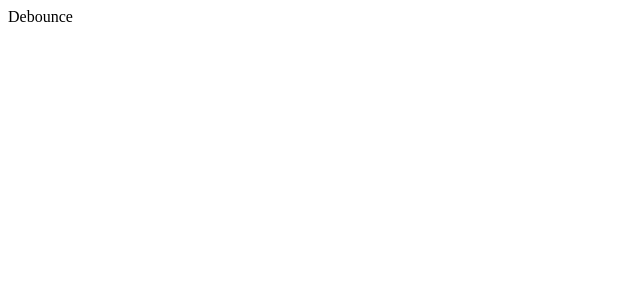
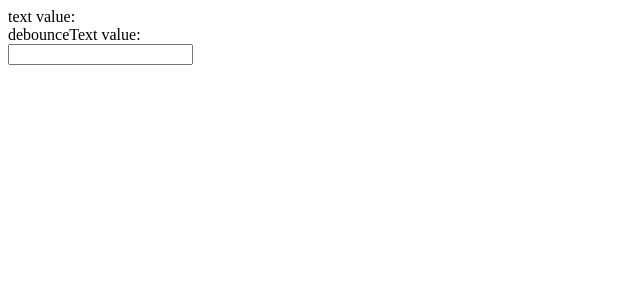
Before and after one commit to incognitokshitij/react-playground, a React (Vite) app: page /debounce-with-use-effect in a window 1280 px wide. Shown: the top 300 px of the page, without its empty margins (0-640 px from the left). Built offline with nearby package versions, Linux system fonts and the light colour scheme.

Commit message:
debounce with use effect

```diff
--- a/src/debounce/index.jsx
+++ b/src/debounce/index.jsx
@@ -1,5 +1,35 @@
+import { useState, useEffect } from "react";
+
 function DebounceWithUseEffect() {
-  return <div>Debounce</div>;
+  const [text, setText] = useState("");
+  const [debounceText, setDebounceText] = useState("");
+
+  useEffect(() => {
+    const timer = setTimeout(() => {
+      console.log("setting debounce value", text);
+      setDebounceText(text);
+    }, 500);
+
+    return () => {
+      console.log("clear timeout");
+      clearInterval(timer);
+    };
+  }, [text]);
+
+  return (
+    <div>
+      <div>{"text value: " + text}</div>
+      <div>{"debounceText value: " + debounceText}</div>
+      <div>
+        <input
+          value={text}
+          onChange={(e) => {
+            setText(e.target.value);
+          }}
+        ></input>
+      </div>
+    </div>
+  );
 }
 
 export default DebounceWithUseEffect;
```
